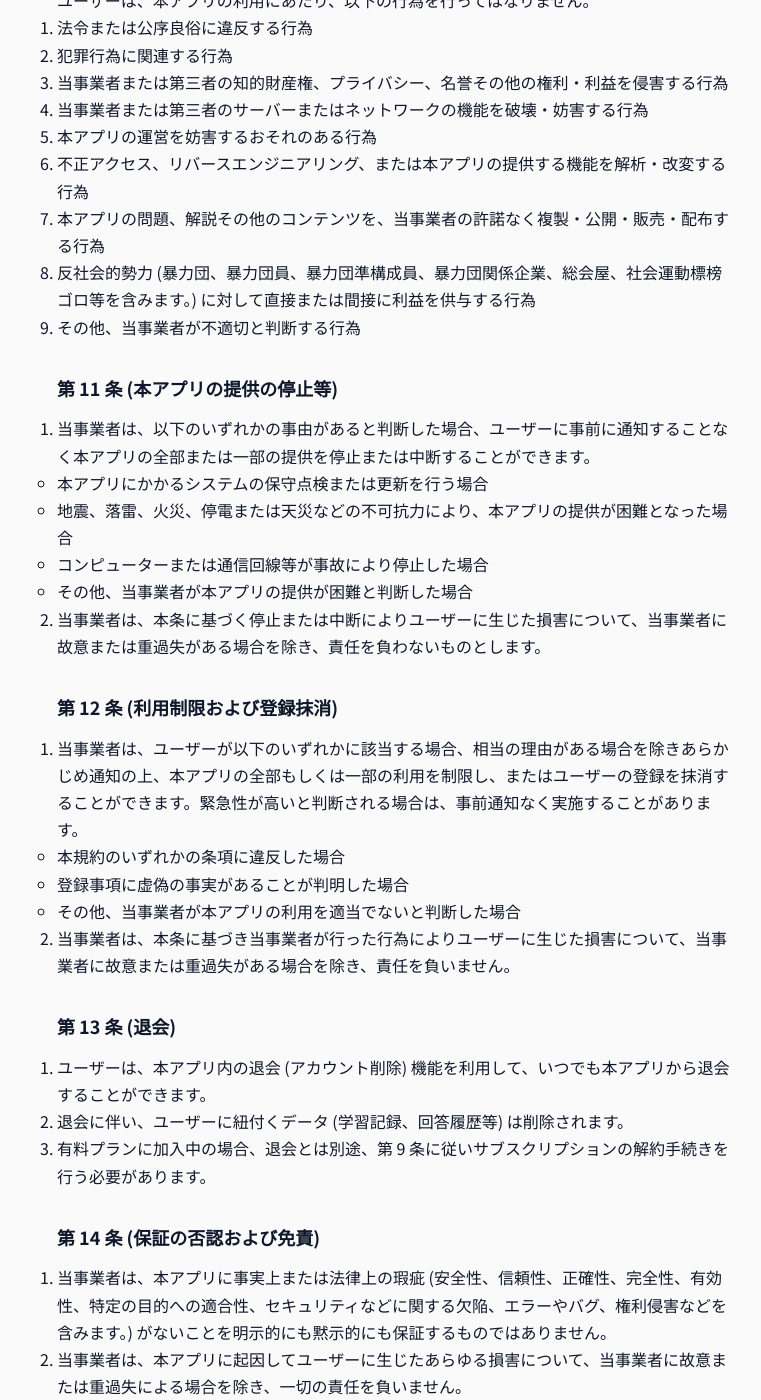
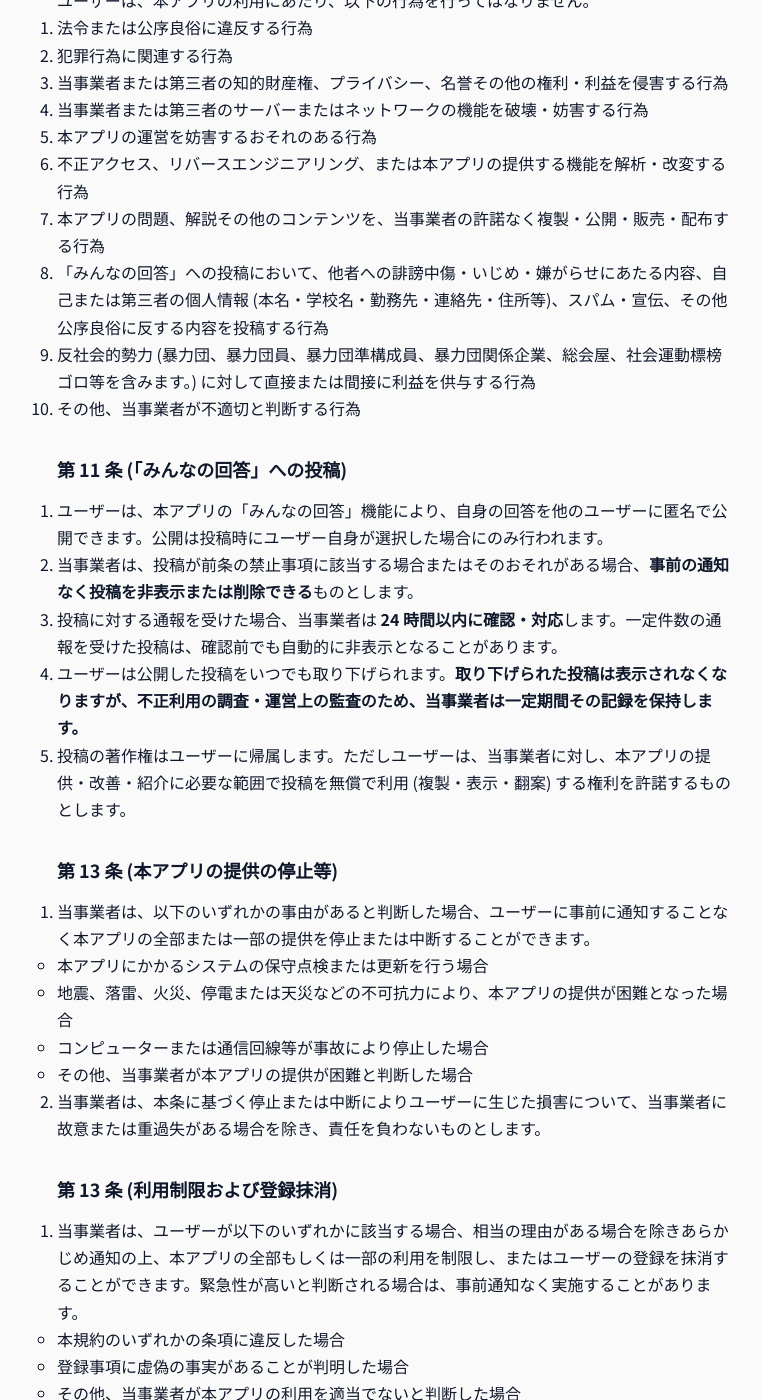
Before and after one commit to hecuhecu/hecuhecu.github.io, a Jekyll site: the page built from apps/gutai-chusho/terms.md, in a window 1280 px wide and 1400 px high, scrolled down 2802 px. Shown: the whole window, without its empty margins (243-1004 px from the left). Built offline with Jekyll 4.4.1, drawn with Linux system fonts in a browser that asks for light colours; some of the changed text lies outside the part shown.

Commit message:
具体と抽象: 規約・ポリシーに「みんなの回答」(UGC) を追記
- 規約: 禁止事項にUGC項目を追加し、投稿条項を新設 (削除権限 /
  通報24時間対応 / 取り下げ後の監査保持 / 利用許諾)
- プライバシーポリシー: 収集項目に投稿内容を追加 (匿名公開・
  内部での対応関係保持・監査のための保持)
- サポート: 通報の24時間対応を明記

```diff
--- a/apps/gutai-chusho/terms.md
+++ b/apps/gutai-chusho/terms.md
@@ -85,10 +85,19 @@
 5. 本アプリの運営を妨害するおそれのある行為
 6. 不正アクセス、リバースエンジニアリング、または本アプリの提供する機能を解析・改変する行為
 7. 本アプリの問題、解説その他のコンテンツを、当事業者の許諾なく複製・公開・販売・配布する行為
-8. 反社会的勢力 (暴力団、暴力団員、暴力団準構成員、暴力団関係企業、総会屋、社会運動標榜ゴロ等を含みます。) に対して直接または間接に利益を供与する行為
-9. その他、当事業者が不適切と判断する行為
+8. 「みんなの回答」への投稿において、他者への誹謗中傷・いじめ・嫌がらせにあたる内容、自己または第三者の個人情報 (本名・学校名・勤務先・連絡先・住所等)、スパム・宣伝、その他公序良俗に反する内容を投稿する行為
+9. 反社会的勢力 (暴力団、暴力団員、暴力団準構成員、暴力団関係企業、総会屋、社会運動標榜ゴロ等を含みます。) に対して直接または間接に利益を供与する行為
+10. その他、当事業者が不適切と判断する行為
 
-## 第 11 条 (本アプリの提供の停止等)
+## 第 11 条 (「みんなの回答」への投稿)
+
+1. ユーザーは、本アプリの「みんなの回答」機能により、自身の回答を他のユーザーに匿名で公開できます。公開は投稿時にユーザー自身が選択した場合にのみ行われます。
+2. 当事業者は、投稿が前条の禁止事項に該当する場合またはそのおそれがある場合、**事前の通知なく投稿を非表示または削除できる**ものとします。
+3. 投稿に対する通報を受けた場合、当事業者は **24 時間以内に確認・対応**します。一定件数の通報を受けた投稿は、確認前でも自動的に非表示となることがあります。
+4. ユーザーは公開した投稿をいつでも取り下げられます。**取り下げられた投稿は表示されなくなりますが、不正利用の調査・運営上の監査のため、当事業者は一定期間その記録を保持します。**
+5. 投稿の著作権はユーザーに帰属します。ただしユーザーは、当事業者に対し、本アプリの提供・改善・紹介に必要な範囲で投稿を無償で利用 (複製・表示・翻案) する権利を許諾するものとします。
+
+## 第 13 条 (本アプリの提供の停止等)
 
 1. 当事業者は、以下のいずれかの事由があると判断した場合、ユーザーに事前に通知することなく本アプリの全部または一部の提供を停止または中断することができます。
 	- 本アプリにかかるシステムの保守点検または更新を行う場合
@@ -97,7 +106,7 @@
 	- その他、当事業者が本アプリの提供が困難と判断した場合
 2. 当事業者は、本条に基づく停止または中断によりユーザーに生じた損害について、当事業者に故意または重過失がある場合を除き、責任を負わないものとします。
 
-## 第 12 条 (利用制限および登録抹消)
+## 第 13 条 (利用制限および登録抹消)
 
 1. 当事業者は、ユーザーが以下のいずれかに該当する場合、相当の理由がある場合を除きあらかじめ通知の上、本アプリの全部もしくは一部の利用を制限し、またはユーザーの登録を抹消することができます。緊急性が高いと判断される場合は、事前通知なく実施することがあります。
 	- 本規約のいずれかの条項に違反した場合
```
Also changed, not shown: other parts of apps/gutai-chusho/terms.md (+6 -6 lines), apps/gutai-chusho/privacy.md (+6 -2 lines), apps/gutai-chusho/support.md (+4 -0 lines).
